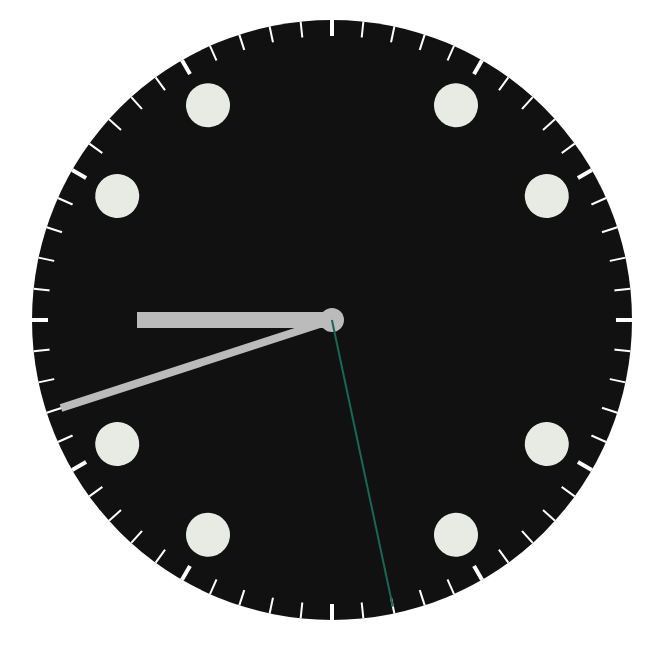
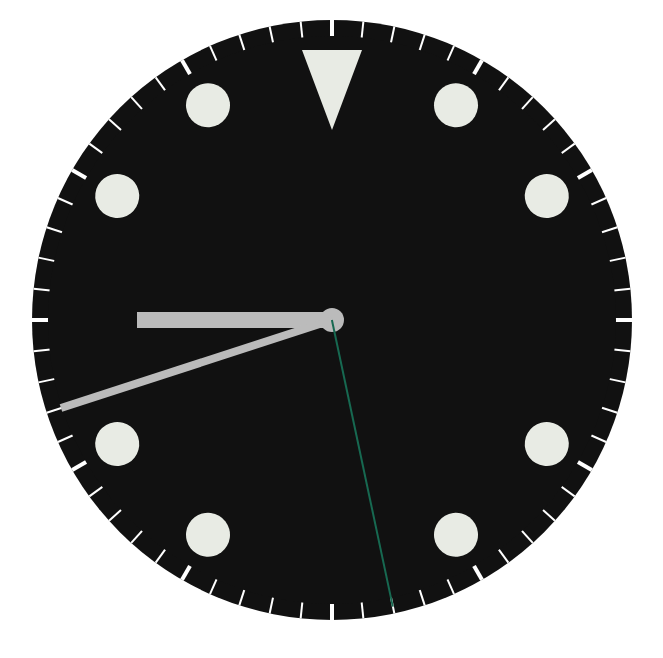
Before and after one commit to cpoliver/story-time, a React (Create React App) app: page / in a window 1280 px wide. Shown: the top 658 px of the page, without its empty margins (308-971 px from the left). Built offline with nearby package versions, Linux system fonts and the light colour scheme.

Commit message:
Add triangle hour marker. Remove superfluous class names

```diff
--- a/src/components/clock/clock.scss
+++ b/src/components/clock/clock.scss
@@ -6,6 +6,7 @@ $center-diameter: 24px;
 $face-color: #111;
 $hand-color: #bbb;
 $marker-color: #e8ebe4;
+$marker-border-color: #fff;
 
 $hour-hand-length: $radius * 0.65;
 $minute-hand-length: $radius * 0.95;
@@ -23,6 +24,11 @@ $second-marker-width-bold: 4px;
 $hour-marker-round-diameter: 44px;
 $hour-marker-round-radius: $hour-marker-round-diameter / 2;
 $hour-marker-round-offset: 30px;
+
+@mixin hour-marker {
+  background: $marker-color;
+  border: $marker-border-color;
+}
 
 @mixin hour-marker-rotate($hour-position) {
   $degrees: (360 / 12) * $hour-position;
@@ -75,11 +81,18 @@ $hour-marker-round-offset: 30px;
     }
   }
 
-  &-hour-marker {
-    background: $marker-color;
+  &-hour-marker-triangle {
+    border-left: 30px solid transparent;
+    border-right: 30px solid transparent;
+    border-top: 80px solid $marker-color;
+    height: 0;
+    left: $radius - 30px;
+    top: $hour-marker-round-offset;
+    width: 0;
   }
 
   &-hour-marker-round {
+    @include hour-marker;
     border-radius: $hour-marker-round-diameter;
     height: $hour-marker-round-diameter;
     left: $radius - $hour-marker-round-radius;
--- a/src/components/clock/index.js
+++ b/src/components/clock/index.js
@@ -15,20 +15,20 @@ const createSecondMarkers = () => repeat(30, i => {
   let className = when(
     () => i % 5 === 0,
     flip(concat)(' clock-second-marker-bold')
-  )('clock-marker clock-second-marker');
+  )('clock-second-marker');
 
   return <div key={i} className={className} style={makeStyle(60, i)} />
 });
 
 const createHourMarkers = () => {
   const markers = range(0, 8).map(i =>
-    <div key={i} className="clock-marker clock-hour-marker clock-hour-marker-round" />
+    <div key={i} className="clock-hour-marker-round" />
   );
 
   return append([
-    <div key={8} className="clock-marker clock-hour-marker clock-hour-marker-triangle" />,
-    <div key={9} className="clock-marker clock-hour-marker clock-hour-marker-baton" />,
-    <div key={10} className="clock-marker clock-hour-marker clock-hour-marker-baton" />
+    <div key={8} className="clock-hour-marker-triangle" />,
+    <div key={9} className="clock-hour-marker-baton" />,
+    <div key={10} className="clock-hour-marker-baton" />
   ], markers);
 }
 
```
Also changed, not shown: 1 other file (tests, documents, lock files or other folders).
